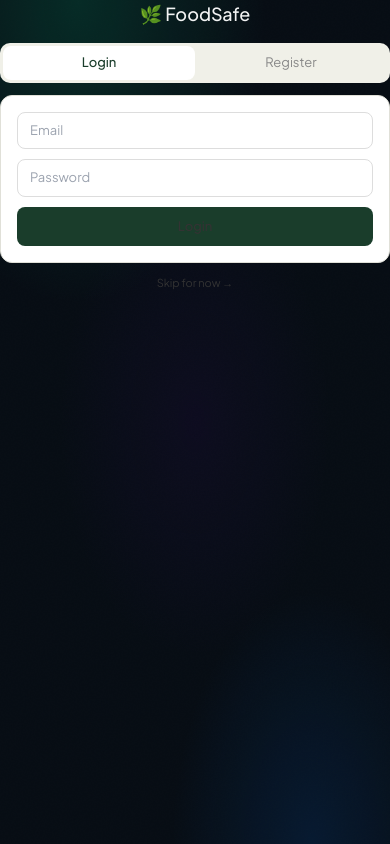
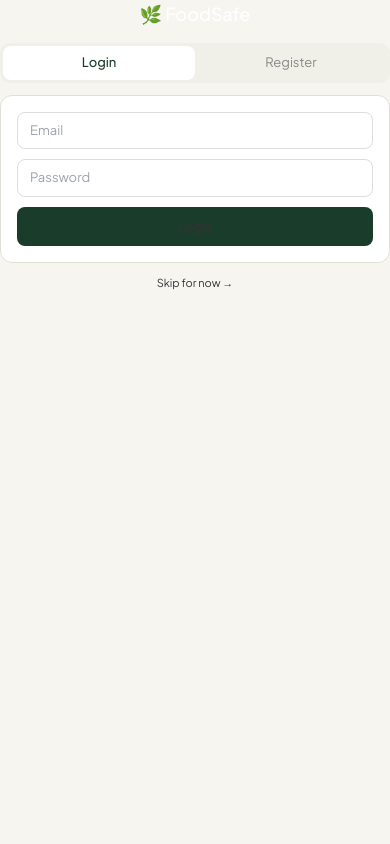
Before and after one commit to AtharvaVavhal/FoodSafe, a React (Vite) app in the folder frontend/: page /auth in a window 390 px wide. Built offline with nearby package versions, Linux system fonts and the light colour scheme; no server answers; a web font is replaced by a local one.

Commit message:
fix: mobile app layout centered on desktop

```diff
--- a/frontend/src/index.css
+++ b/frontend/src/index.css
@@ -286,4 +286,16 @@ body::after {
   transition: transform 0.08s, opacity 0.08s;
   -webkit-tap-highlight-color: transparent;
 }
-.haptic:active { transform: scale(0.96); opacity: 0.85; }
+.haptic:active { transform: scale(0.96); opacity: 0.85; }html, body {
+  background: #1a3d2b;
+  margin: 0;
+  padding: 0;
+}
+
+#root {
+  max-width: 480px;
+  margin: 0 auto;
+  min-height: 100vh;
+  background: #f7f5f0;
+  box-shadow: 0 0 40px rgba(0,0,0,0.3);
+}
```
